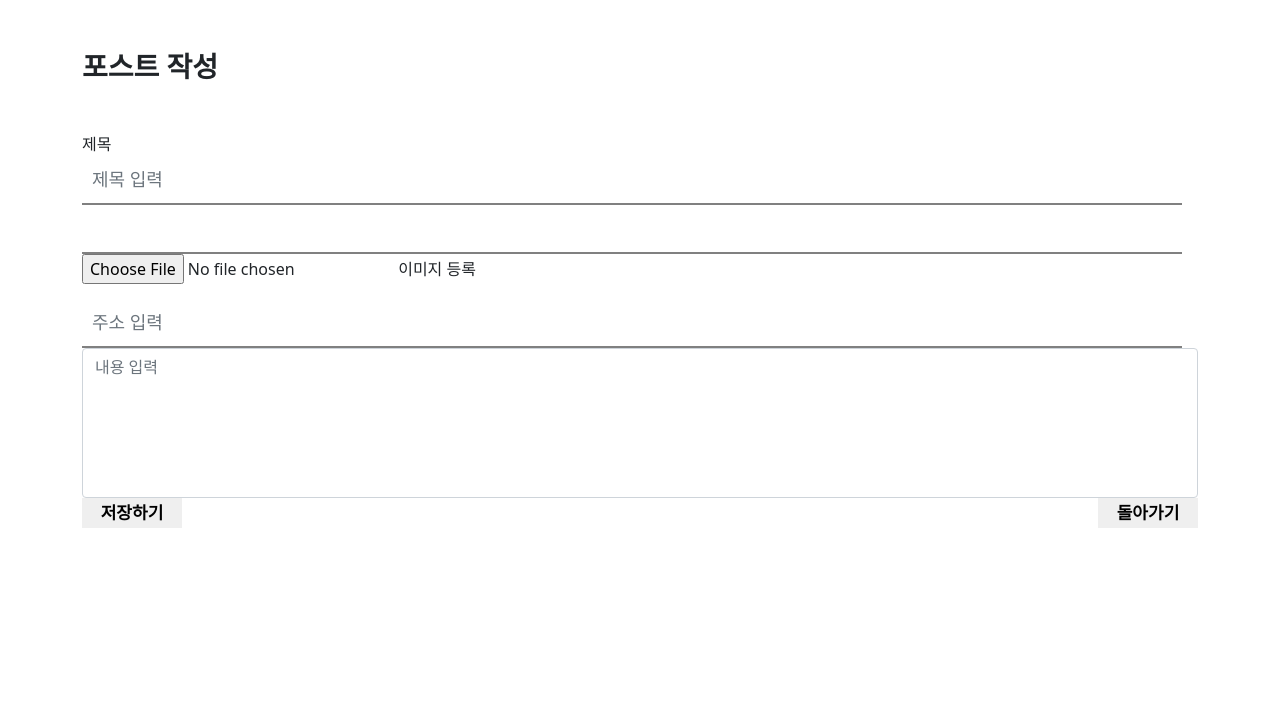
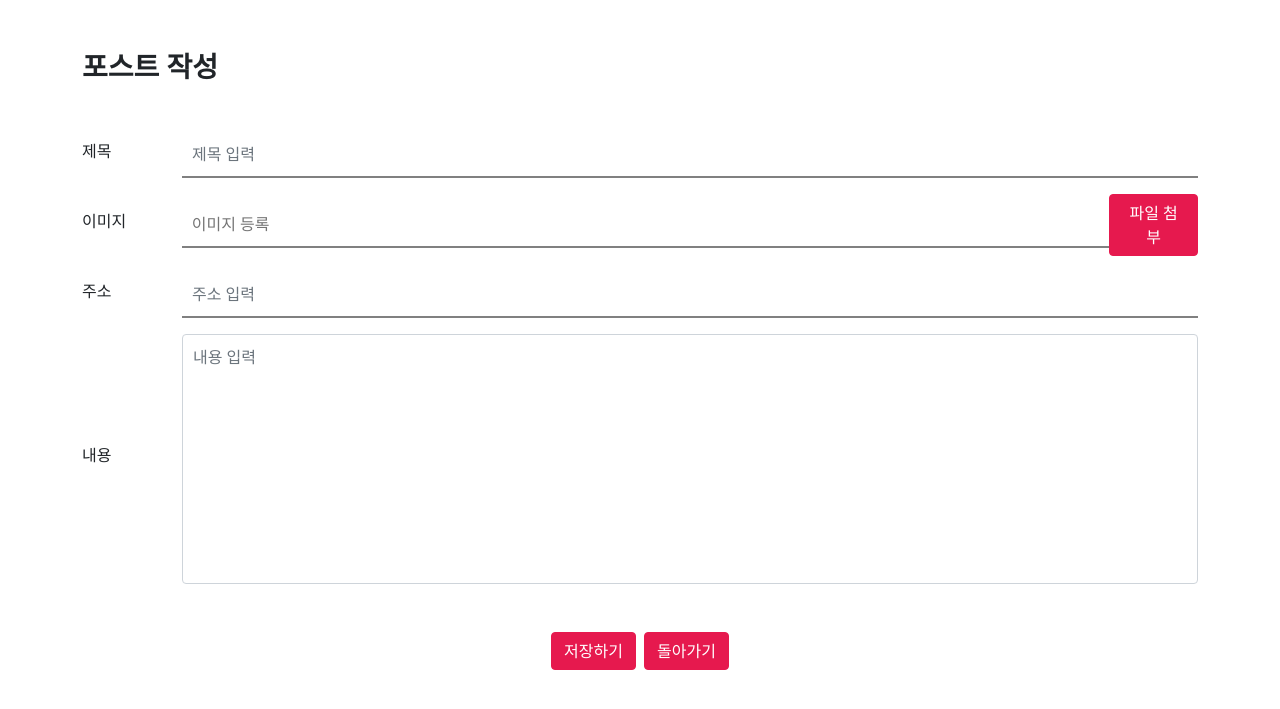
Before and after one commit to inno-1/yogi-eoddae, a Flask app: page /posting in a window 1280 px wide. Shown: the part 64-773 px from the top of the page. Run offline with Flask 2, Linux system fonts and the light colour scheme; some libraries are stand-ins or nearby versions; some web fonts are replaced.

Commit message:
글 작성 페이지 수정

```diff
--- a/app.py
+++ b/app.py
@@ -268,25 +268,6 @@ def save_posting():
     content_receive = request.form['content_give']
     location_receive = request.form['location_give']
 
-    file = request.files['file_give']
-
-    extension = file.filename.split('.')[-1]
-
-    today = datetime.now()
-    mytime = today.strftime('%Y-%m-%d-%H-%M-%S')
-
-    filename = f'post id-{mytime}.{extension}'
-
-    # save_to = f'static/img/{filename}.{extension}'
-    # file.save(save_to)
-
-    s3.put_object(
-        ACL="public-read",
-        Bucket=BUCKET_NAME,
-        Body=file,
-        Key=filename,
-        ContentType=file.content_type)
-
     token_receive = request.cookies.get('mytoken')
     payload = jwt.decode(token_receive, SECRET_KEY, algorithms=['HS256'])
 
@@ -296,10 +277,31 @@ def save_posting():
         'user_id': payload['id'],
         'content': content_receive,
         'location': location_receive,
-        'file': 'https://yogi-eoddae-bucket.s3.ap-northeast-2.amazonaws.com/' + filename,
         'view': 0,
         'recommend': 0
     }
+
+    # 파일 첨부했을때만 추가
+    if len(request.files) > 0 :
+        file = request.files['file_give']
+        extension = file.filename.split('.')[-1]
+
+        today = datetime.now()
+        mytime = today.strftime('%Y-%m-%d-%H-%M-%S')
+
+        filename = f'post id-{mytime}.{extension}'
+
+        # save_to = f'static/img/{filename}.{extension}'
+        # file.save(save_to)
+
+        s3.put_object(
+            ACL="public-read",
+            Bucket=BUCKET_NAME,
+            Body=file,
+            Key=filename,
+            ContentType=file.content_type)
+
+        doc['file'] = 'https://yogi-eoddae-bucket.s3.ap-northeast-2.amazonaws.com/' + filename
 
     # [양명규] 입력한 주소를 x,y 좌표로 변환
     headers = {
--- a/static/js/posting.js
+++ b/static/js/posting.js
@@ -6,7 +6,30 @@ function posting() {
     let file = $('#file')[0].files[0]
     let form_data = new FormData()
 
-    form_data.append("file_give", file)
+    if(title === '') {
+        alert('제목을 입력해주세요.');
+        $('#title').focus();
+        return false;
+    }
+
+    if(location === '') {
+        alert('주소를 입력해주세요.');
+        $('#location').focus();
+        return false;
+    }
+
+    if(content === '') {
+        alert('내용을 입력해주세요.');
+        $('#content').focus();
+        return false;
+    }
+
+    if(file) {
+        form_data.append("file_give", file);
+    } else {
+        form_data.append("file_give", null);
+    }
+
     form_data.append("title_give", title)
     form_data.append("content_give", content)
     form_data.append("location_give", location)
@@ -24,3 +47,14 @@ function posting() {
         }
     })
 }
+
+$(document).ready(function () {
+    $('#file').on('change', function (e) {
+        if(this.files[0]) {
+            $('#file-text').val(this.files[0].name);
+        } else {
+            $('#file-text').val("");
+        }
+
+    })
+})
--- a/templates/posting.html
+++ b/templates/posting.html
@@ -32,45 +32,43 @@
             font-weight: 700;
         }
 
-        textarea.form-control {
-            height: 150px;
+        .form-group {
+            display: flex;
+            align-items: center;
         }
 
-        input[type="text"] {
-
-            all: unset;
-            padding: 10px;
-            font-size: 18px;
-            border: 0;
-            width: 96.8%;
-            border-bottom: 2px solid gray;
+        .form-group .form-label {
+            width: 100px;
         }
 
-        .writebtn {
-            display: flex;
-            justify-content: space-between;
+        .form-group input {
+            font-size: 16px;
+            flex: 1 0 calc(100% - 100px);
+            padding: 10px;
+            border: none;
+            border-bottom: 2px solid gray;
+            border-radius: 0;
         }
 
-        .writebtn > button {
-
-            font-size: 17px;
-            border: 0;
-            width: 100px;
-            height: 30px;
-            font-weight: bold;
-            transition-duration: 0.5s;
-            cursor: pointer;
+        .form-group.file input {
+            flex: initial;
+            width: calc(100% - 186px);
         }
 
-        .writebtn > button:hover {
-
-            background-color: white;
-            transition-duration: 0.5s;
-            color: gray;
+        .form-group input[type=file] {
+            width: 0;
+            height: 0;
+            padding: 0;
+            border: none;
         }
 
-        .custom-file {
+        textarea.form-control {
+            font-size: 16px;
+            flex: 1 0 calc(100% - 100px);
+            padding: 10px;
+            height: 250px;
         }
+
     </style>
 
 </head>
@@ -84,28 +82,30 @@
             포스트 작성
         </h1>
         <div class="posting-box">
-            <div class="form-group">
-                <label for="title">제목</label>
+            <div class="form-group mb-3">
+                <label class="form-label" for="title">제목</label>
                 <input type="text" class="form-control" id="title" placeholder="제목 입력">
             </div>
-            <div class="custom-file" style="margin-bottom: 15px;">
-                <input type="text" class="custom-file-input" id="file-text">
-                <input type="file" id="file">
-                <label class="custom-file-label" for="file">이미지 등록</label>
+            <div class="form-group file mb-3">
+                <span class="form-label">이미지</span>
+                <input type="text" class="custom-file-input" id="file-text" placeholder="이미지 등록" readonly>
+                <input type="file" id="file" accept="image/*">
+                <label class="btn btn-point" for="file">파일 첨부</label>
             </div>
-            <div class="form-group">
+            <div class="form-group mb-3">
+                <label class="form-label" for="location">주소</label>
                 <input type="text" class="form-control" id="location" placeholder="주소 입력">
             </div>
-            <div class="form-group">
-                <textarea class="form-control" id="content"
-                          placeholder="내용 입력"></textarea>
+            <div class="form-group mb-5">
+                <label class="form-label" for="content">내용</label>
+                <textarea class="form-control" id="content" placeholder="내용 입력"></textarea>
             </div>
 
-            <div class="writebtn">
-                <button onclick="posting()">
+            <div class="d-flex align-item-center justify-content-center">
+                <button onclick="posting()" class="btn btn-point me-2">
                     저장하기
                 </button>
-                <button onclick= "window.location.href = '/'">
+                <button onclick= "window.location.href = '/'" class="btn btn-point">
                     돌아가기
                 </button>
             </div>
```
